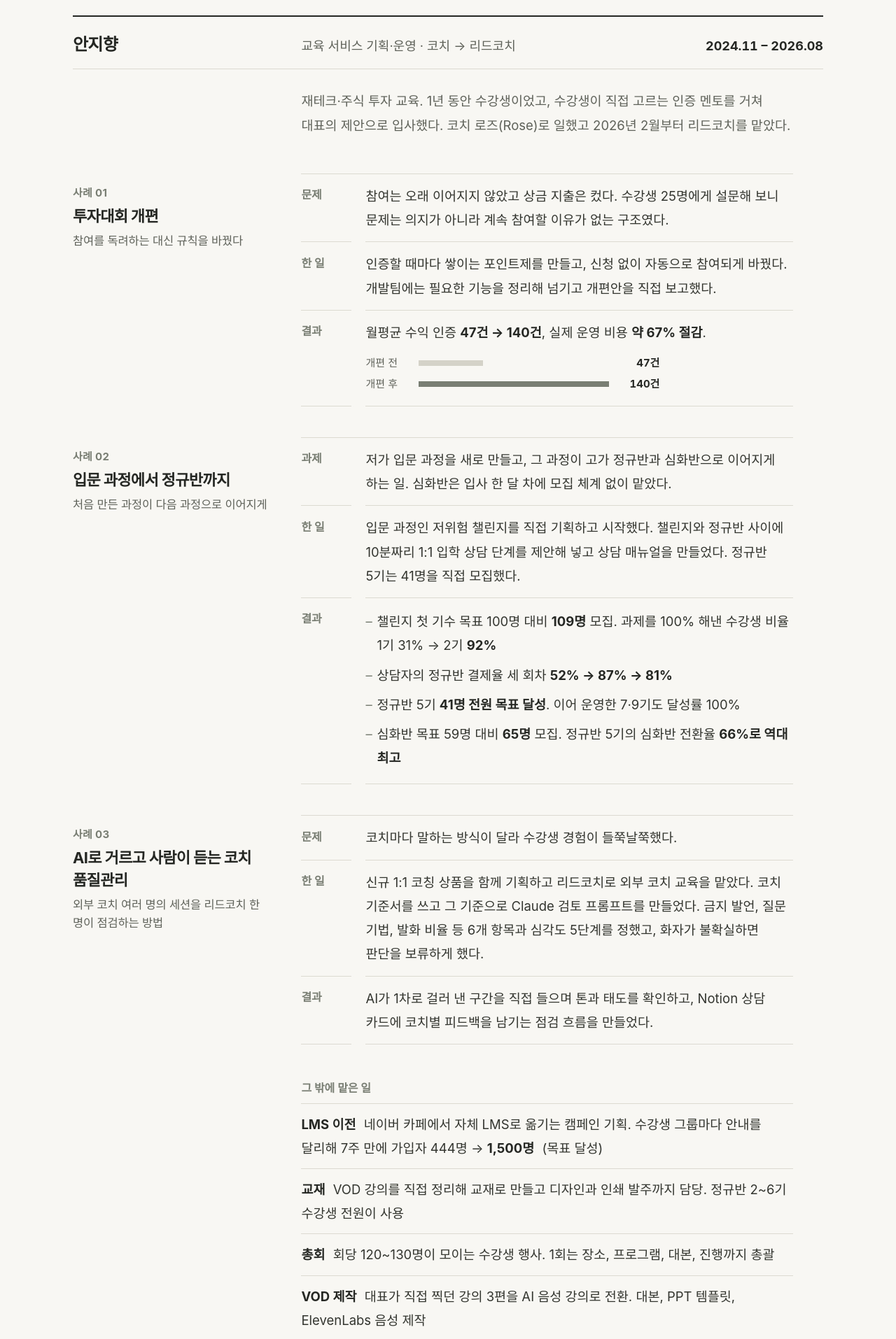
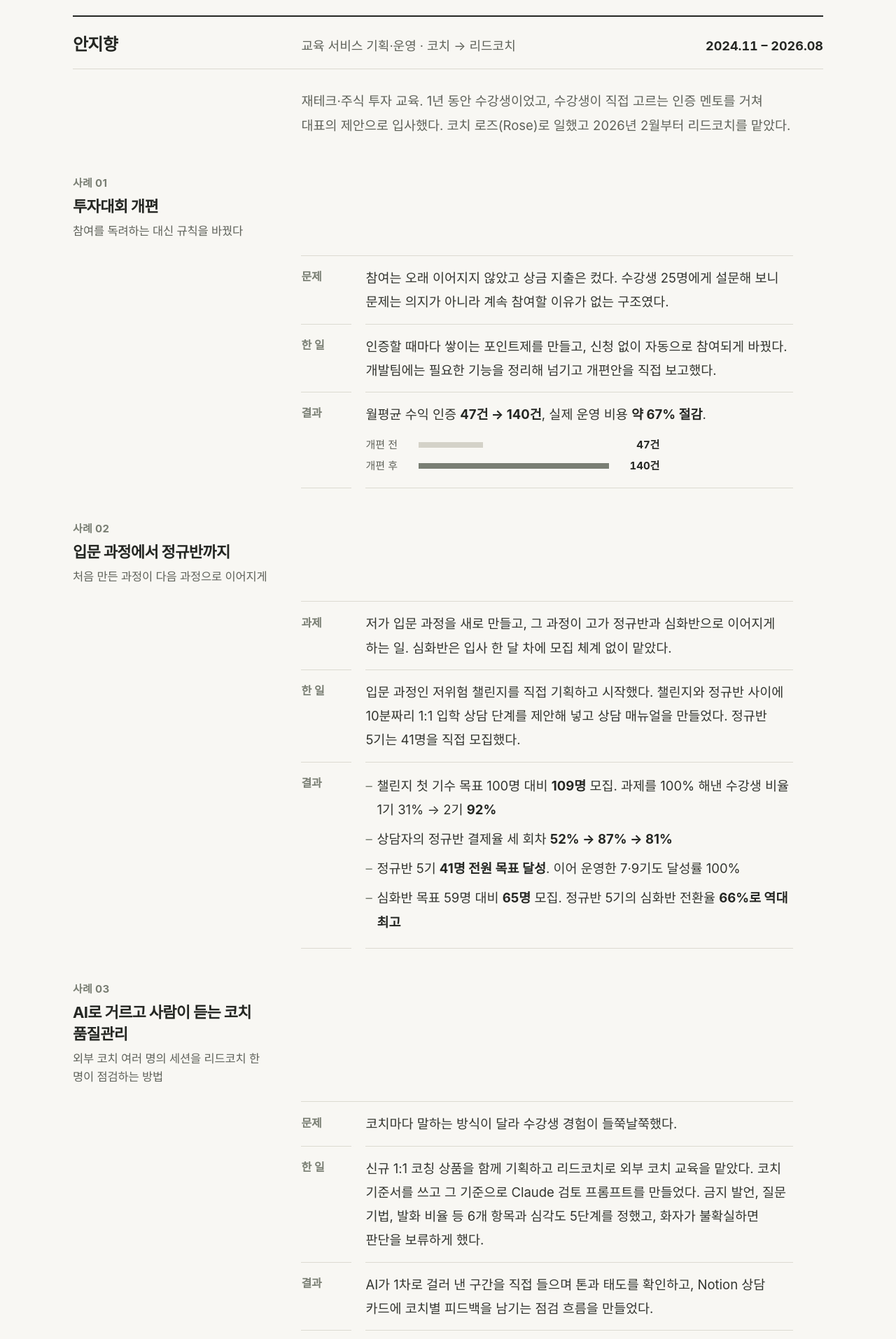
Before and after one commit to k-im-rose/k-im-rose.github.io, a Jekyll site: the page built from draft-cv.html, in a window 1280 px wide. Shown: the part 1742-3656 px from the top of the page at 70% size. Built offline with Jekyll 4.4.1, drawn with Linux system fonts in a browser that asks for light colours; some web fonts are replaced.

Commit message:
이력서 시안: 사례 본문을 제목 세 줄 아래 칸에서 시작 (계단식, PC)
Co-Authored-By: Claude Opus 5.5 <noreply@anthropic.com>

```diff
--- a/assets/css/cv.css
+++ b/assets/css/cv.css
@@ -224,3 +224,7 @@ a.row:hover, a.row:hover b, a.row:hover span { color: #fff; }
   .case-head h3 { font-size: 20px; }
 }
 @media print { .case-head { position: static; } }
+
+/* 사례: 제목 세 줄(왼쪽 칸)이 끝난 다음 줄에서 본문(오른쪽 칸)이 시작되게 — 계단식 */
+.case-head { grid-row: 1; position: static; padding-top: 0; padding-bottom: 22px; }
+.case dl { grid-row: 2; }
```
